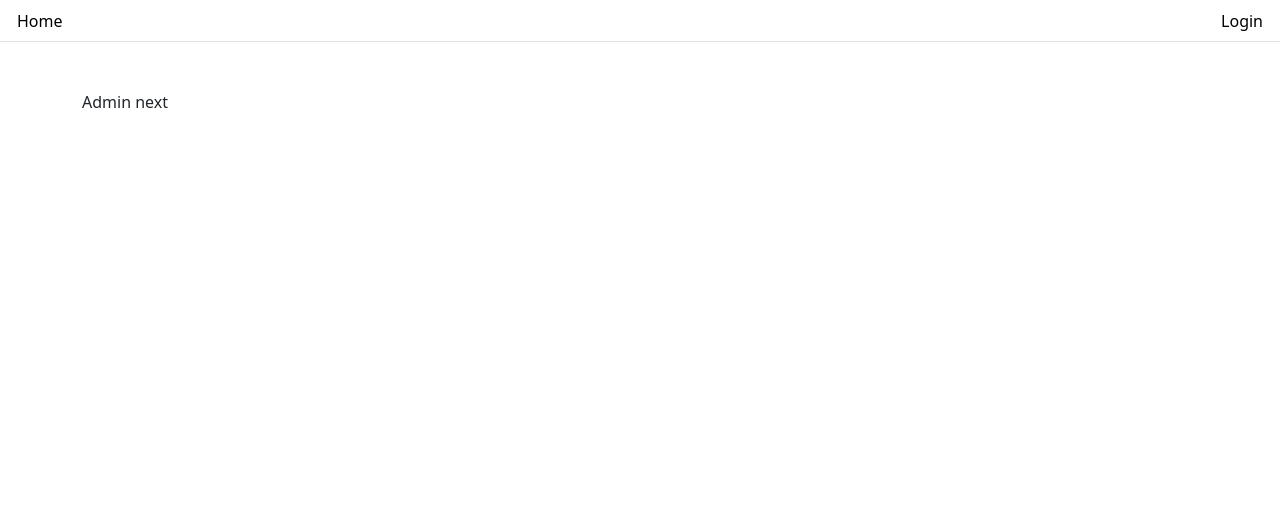
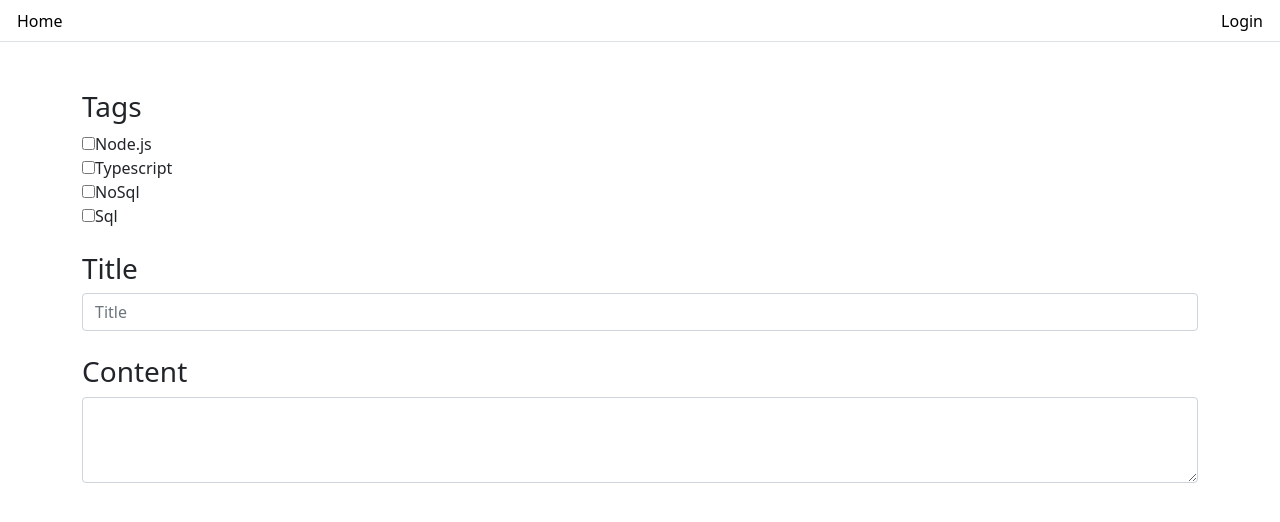
Before and after one commit to atakanreyhanioglu/developer-tips-frontend, a Next.js app: page /admin in a window 1280 px wide. Shown: the top 522 px of the page. Built offline with nearby package versions, Linux system fonts and the light colour scheme; a small style sheet from the web is missing.

Commit message:
admin panel

```diff
--- a/pages/admin/index.js
+++ b/pages/admin/index.js
@@ -1,6 +1,56 @@
 
 import Layout from "../../components/Layout";
+import {useState} from "react";
 
-const Admin = () => <Layout>Admin next</Layout>
+const Admin = () => {
+    const [state, setState] = useState({
+        tips: [],
+        status: ''
+    });
+    const {status, tips} = state
+
+    const render = () => (
+        <div className={"d-flex justify-content-center align-items-flex-start flex-column"}>
+            <h3>Tags</h3>
+            <div className={"check-boxes justify-content-space-between align-items-flex-start flex-column"}>
+                <div className={"checkboxes justify-content-center align-items-space-center flex-row"}>
+                    <div className={"nodejs-checkbox"}>
+                        <input className="form-check-nodejs" type="checkbox" value="nodejs" id="form-check-nodejs" />
+                        <label className="form-check-nodejs" htmlFor="nodejs">
+                            Node.js
+                        </label>
+                    </div>
+                    <div className={"typescript-checkbox"}>
+                        <input className="form-check-typescript" type="checkbox" value="typescript" id="typescript" />
+                        <label className="form-check-typescript" htmlFor="typescript">
+                            Typescript
+                        </label>
+                    </div>
+                    <div className={"NoSql-checkbox"}>
+                        <input className="form-check-NoSql" type="checkbox" value="nosql" id="NoSql" />
+                        <label className="form-check-NoSql" htmlFor="NoSql">
+                            NoSql
+                        </label>
+                    </div>
+                    <div className={"Sql-checkbox"}>
+                        <input className="form-check-Sql" type="checkbox" value="sql" id="Sql" />
+                        <label className="form-check-Sql" htmlFor="Sql">
+                            Sql
+                        </label>
+                    </div>
+                </div>
+            </div>
+            <br/>
+            <h3>Title</h3>
+            <input type="email" className="form-control" id="title" placeholder="Title" />
+            <br/>
+            <h3>Content</h3>
+            <textarea className="form-control" id="content-text-area" rows="3"/>
+        </div>
+    )
+
+    return <Layout>{render()}</Layout>
+
+}
 
 export default Admin
```
